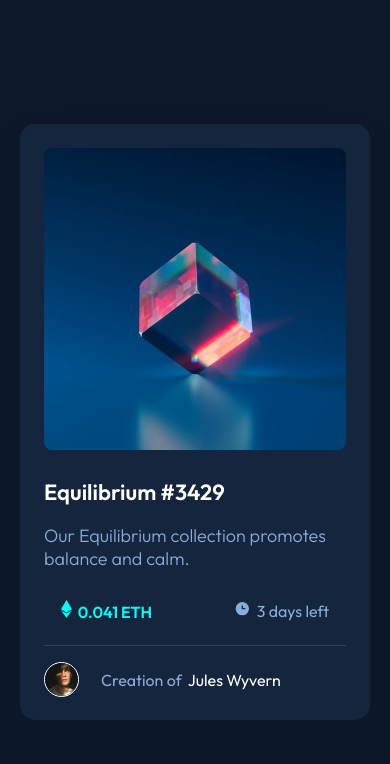
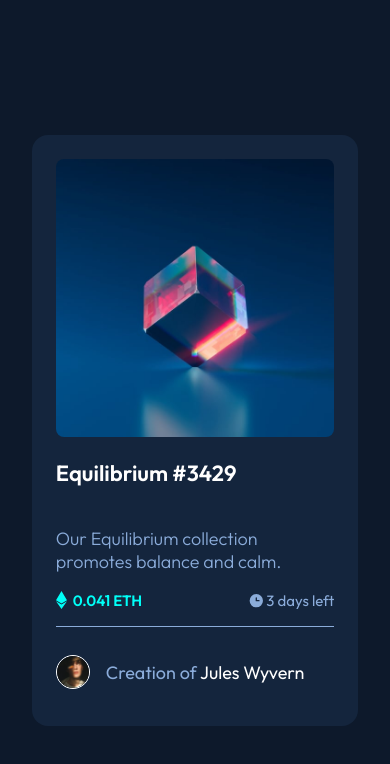
Before and after one commit to gabadadzeluca/nft-preview-card-component, a plain HTML site: page index.html in a window 390 px wide. Drawn offline with Linux system fonts and the light colour scheme.

Commit message:
add mobile style

```diff
--- a/index.html
+++ b/index.html
@@ -3,44 +3,43 @@
 <head>
   <meta charset="UTF-8">
   <meta name="viewport" content="width=device-width, initial-scale=1.0"> <!-- displays site properly based on user's device -->
-  <link href="https://fonts.googleapis.com/css2?family=Outfit&display=swap" rel="stylesheet">
-  <link href="https://fonts.googleapis.com/css2?family=Outfit:wght@600&display=swap" rel="stylesheet">
-  <link href="https://fonts.googleapis.com/css2?family=Outfit:wght@300;600&display=swap" rel="stylesheet">
   <link rel="stylesheet" href="style.css">
   <link rel="icon" type="image/png" sizes="32x32" href="./images/favicon-32x32.png">
 
   <title>Frontend Mentor | NFT preview card component</title>
 
-  <style>
-    .attribution { font-size: 11px; text-align: center; }
-    .attribution a { color: hsl(228, 45%, 44%); }
-  </style>
 </head>
 <body>
-  <section id="card">
-    <div class="image">
+  <section class="container">
+    <div class="card">
       <img src="images/image-equilibrium.jpg" alt="Equilibrium" id="image">
 
-    </div>
+
+      <h3><a href="#">Equilibrium #3429</a></h3>
+
+      <p>Our Equilibrium collection promotes balance and calm.</p>
+
+      <div class="price-and-time">
+        <div class="inline-icon"><img src="images/icon-ethereum.svg" alt=""><span id="price-text">0.041 ETH</span></div>
+        <div class="inline-icon"><img src="images/icon-clock.svg" alt=""><span id="time-text">3 days left</span></div>
+      </div>
 
 
-    <div id="title-text" class="white">Equilibrium #3429</div>
+      <div class="line"></div>
 
-    <div id="main-text" class="soft-blue">Our Equilibrium collection promotes balance and calm.</div>
+      <div class="creator">
+        <img src="images/image-avatar.png" alt="Creator's Avatar" id="avatar-img">
+        <p>
+          <span class="soft-blue">Creation of</span>
+          <span class="white"><a href="#">Jules Wyvern</a></span>
+        </p>
+      </div>
 
-    <section class="price-and-time">
-      <div class="price"><svg width="11" height="18" xmlns="http://www.w3.org/2000/svg" id="currency-img"><path d="M11 10.216 5.5 18 0 10.216l5.5 3.263 5.5-3.262ZM5.5 0l5.496 9.169L5.5 12.43 0 9.17 5.5 0Z" fill="#00FFF8"/></svg><span id="price-text" class="cyan">0.041 ETH</span></div>
-      <div class="time"><svg width="17" height="17" xmlns="http://www.w3.org/2000/svg" id="clock-img"><path d="M8.305 2.007a6.667 6.667 0 1 0 0 13.334 6.667 6.667 0 0 0 0-13.334Zm2.667 7.334H8.305a.667.667 0 0 1-.667-.667V6.007a.667.667 0 0 1 1.334 0v2h2a.667.667 0 0 1 0 1.334Z" fill="#8BACD9"/></svg><span id="time-text"class="soft-blue">3 days left</span></div>
-    </section>
-
-
-    <div id="line"></div>
-
-    <div id="creator"><img src="images/image-avatar.png" alt="Creator's Avatar" id="avatar-img"><span class="soft-blue creator-text">Creation of</span><span class="white creator-text">Jules Wyvern</span></div>
-  </section>
-
-  <section class="overlay"><span id="eye"><svg width="48" height="48" xmlns="http://www.w3.org/2000/svg"><g fill="none" fill-rule="evenodd"><path d="M0 0h48v48H0z"/><path d="M24 9C14 9 5.46 15.22 2 24c3.46 8.78 12 15 22 15 10.01 0 18.54-6.22 22-15-3.46-8.78-11.99-15-22-15Zm0 25c-5.52 0-10-4.48-10-10s4.48-10 10-10 10 4.48 10 10-4.48 10-10 10Zm0-16c-3.31 0-6 2.69-6 6s2.69 6 6 6 6-2.69 6-6-2.69-6-6-6Z" fill="#FFF" fill-rule="nonzero"/></g></svg></span>
-  </section>
+    </div>
+ </section>
+  <div class="overlay">
+   <img src="images/icon-view.svg" alt="">
+  </div>
 
 
 </body>
--- a/style.css
+++ b/style.css
@@ -1,129 +1,116 @@
+@import url('https://fonts.googleapis.com/css2?family=Outfit:wght@300;400;600&display=swap');
+
+
+:root {
+    --soft-blue: hsl(215, 51%, 70%);
+    --cyan: hsl(178, 100%, 50%);
+    --blue-bg: hsl(217, 54%, 11%);
+    --blue-card: hsl(216, 50%, 16%);
+    --blue-line: hsl(215, 32%, 27%);
+    --white: hsl(0, 0%, 100%);
+    --bold:600;
+    --light: 300;
+    --normal: 400;
+}
+.soft-blue{
+    color: var(--soft-blue);
+}
+.white{
+    color: var(--white);
+}
+
 body{
-    background: hsl(217, 54%, 11%);
     font-family: 'Outfit', sans-serif;
+    font-size: 1.125rem;
+    background-color: var(--blue-bg);
     display: flex;
     justify-content: center;
+    height: 100vh;
     align-items: center;
-    height: 100vh;
-    margin: 0;
+    overflow: hidden;
 }
 
-.white{
-    color:white;
-}
-.soft-blue{
-    color:hsl(215, 51%, 70%);
-}
-.cyan{
-    color: hsl(178, 100%, 50%);
+.container{
+    width: 20.4rem;
+    min-height: 33.9rem;
+    border-radius: 1rem;
+    background-color: var(--blue-card);
 }
 
-#card{
-    width: 350px;
-    height: 596px;
-    background: hsl(216, 50%, 16%);
-    box-shadow: 0px 25px 50px rgba(0, 0, 0, 0.0952917);
-    border-radius: 15px;
-
-}
-
-#image{
-    position: relative;
-    width: 302px;
-    margin: 24px 24px 0 24px;
-    border-radius: 8px;
-    background-color: transparent;
-}
-
-.overlay{
-    position: absolute;
+.card{
     display: flex;
-    width: 302px;
-    height: 302px;
-    background-color: aqua;
-    bottom:350px;
-    overflow: hidden;
-    border-radius: 8px;
-    justify-content: center;
-    align-items: center;
-    opacity: 0;
-}
-
-.overlay:hover{
-    opacity: 0.8
+    flex-direction: column;
+    margin: 1.5rem;
 }
 
 
-#title-text{
-    font-weight: 600;
-    font-size: 22px;
-    width: 302px;
-    height: 28px;
-    margin: 24px 24px 0 24px;
-}
-#title-text:hover{
-    color: aqua;
+#image{
+    width: 17.375rem;
+    height: 17.375rem;
+    border-radius: 0.5rem;
 }
 
-#main-text{
-    font-weight: 300;
-    width: 302px;
-    height: 52px;
-    font-size:18px;
-
-    margin: 18px 24px 24px 24px
+.card h3{
+    font-weight: var(--bold);
+    color: var(--white);
+    font-size: 1.375rem;
+}
+.card > p{
+    font-weight: var(--light);
+    color: var(--soft-blue);
+    font-size: 1.125rem;
 }
 
-
-
-#line{
-    margin: 0 auto;
-    width: 302px;
-    height: 1px;
-    background-color: hsl(215, 32%, 27%);
+.price-and-time{
+    display: inline-flex;
+    justify-content: space-between;
+    /* check */
 }
-
-
-.price-and-time{
+.inline-icon{
     display: flex;
-    margin-bottom: 24px;
-    justify-content: space-around;
-}
-
-.price{
-    display: inline-block;
-    height: 10px;
-}
-
-#currency-img{
-    margin-right: 6px;
-}
-
-#clock-img{
-    margin-right: 6px;
+    align-items: center;
+    justify-content: space-between;
+    min-width:5.4rem;
 }
 
 #price-text{
-    font-weight: 600;
+    font-weight: var(--bold);
+    font-size: 0.9375rem;
+    color: var(--cyan);
 }
-
-#creator{
-    margin-top: 16px;
-    margin-left: 24px;
-    display: flex;
+#time-text{
+    font-size: 15px;
+    color: var(--soft-blue);
+    font-weight: var(--normal);
+}
+.line{
+    width: 100%;
+    height: 1px;
+    background: var(--soft-blue);
+    margin-bottom: 1rem;
+    margin-top: 1rem;
+}
+.creator{
+    width: 100%;
+    display: inline-flex;
     align-items: center;
 }
-#avatar-img{
-    border:1px solid white;
-    width: 33px;
-    border-radius: 70px;
-    margin-right: 16px;
+.creator img{
+    height: 2rem;
+    width: 2rem;
+    border: 1px solid var(--white);
+    border-radius: 50%;
+    margin-right: 1rem;
 }
-
-.creator-text{
-    margin-left: 6px;
+a{
+    color: var(--white);
+    text-decoration: none;
 }
-
-span.white:hover{
-    color: aqua;
+a:hover{
+    cursor: pointer;
+    color: var(--cyan);
 }
+/* TEMPORARY*/
+.overlay{
+    display: none;
+}
```
